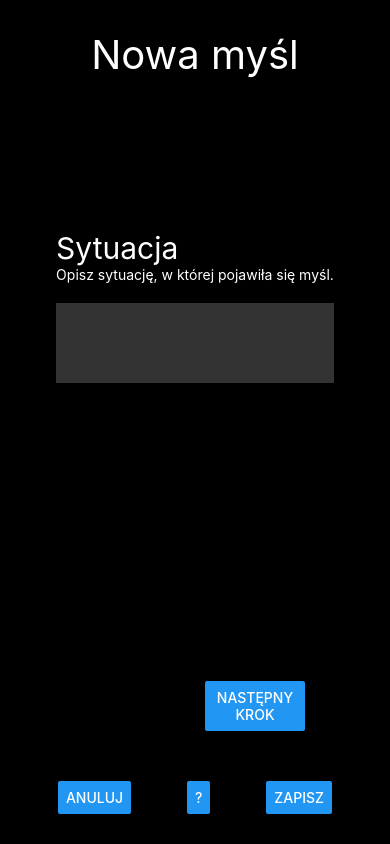
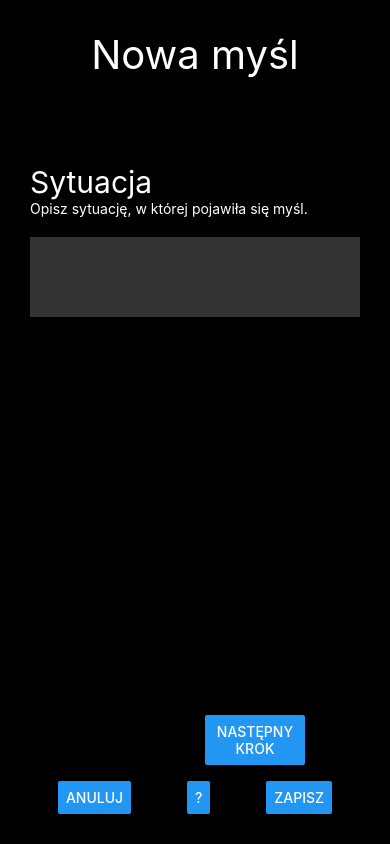
Before and after one commit to mister-gnommer/CBTable, a React Native app: screen / in a window 390 px wide. Both pictures are taken after a click on the button "DODAJ". Built offline with nearby package versions, Linux system fonts and the light colour scheme.

Commit message:
Improve Edit screens layput
#5

```diff
--- a/App.js
+++ b/App.js
@@ -85,7 +85,7 @@ export default function App() {
 const styles = StyleSheet.create({
   container: {
     flex: 1,
-    // backgroundColor: "red",
+    // backgroundColor: "white",
     backgroundColor: "#000000",
     alignItems: "center",
     justifyContent: "center",
--- a/components/edit/EditScreen.js
+++ b/components/edit/EditScreen.js
@@ -53,11 +53,12 @@ const EditScreen = ({ setScreen, thoughtSelected }) => {
 
   return (
     <>
-      <View style={{ flex: 2 }}>
+      <View style={{ flex: 1 }}>
         <Text style={globalStyles.screenHeader}>
           {thoughtSelected ? "Edycja" : "Nowa myśl"}
         </Text>
       </View>
+
       <StepInput
         step={step}
         setThoughtDetails={setThoughtDetails}
@@ -88,7 +89,7 @@ const styles = StyleSheet.create({
   stepButtonsContainer: {
     flexDirection: "row",
     justifyContent: "space-around",
-    marginVertical: 50,
+    marginVertical: 16,
   },
   stepBtn: {
     width: 100,
--- a/components/edit/StepInput.js
+++ b/components/edit/StepInput.js
@@ -57,7 +57,8 @@ const styles = StyleSheet.create({
   stepContainer: {
     justifyContent: "flex-start",
     flex: 4,
-    // backgroundColor: "red",
+    width: "100%",
+    // backgroundColor: "yellow",
   },
   stepHeader: {
     fontSize: 30,
@@ -66,10 +67,14 @@ const styles = StyleSheet.create({
   textInputContainer: {
     backgroundColor: "#333",
     maxHeight: 80,
-    flex: 3,
+    flex: 4,
     marginTop: 20,
+    minHeight: 40,
+    // backgroundColor: "red",
   },
-  sliderContainer: {},
+  sliderContainer: {
+    // backgroundColor: "blue",
+  },
   textInput: {
     color: "white",
   },
```
